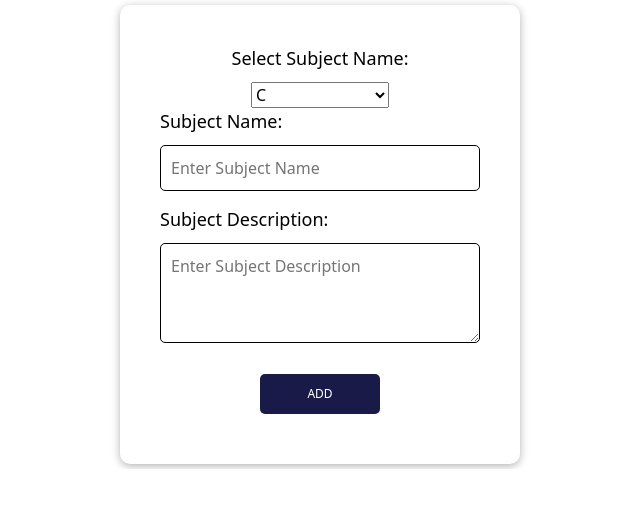
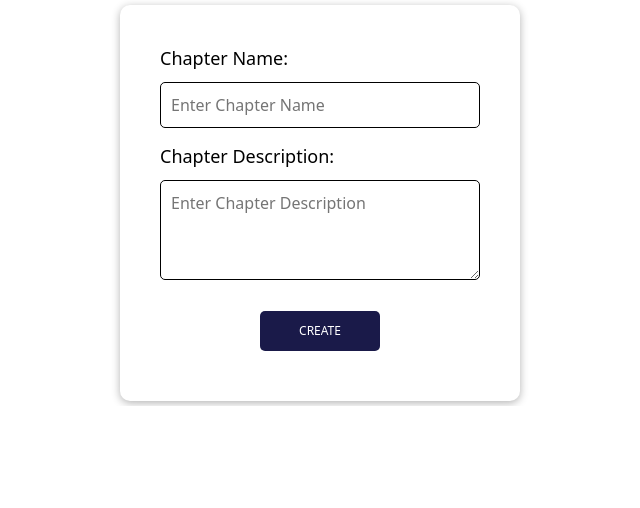
Before and after one commit to Project-Two-II/BE-Project-II, a React (Vite) app in the folder client/elabx/: page /createchapter in a window 1280 px wide. Shown: the top 508 px of the page, without its empty margins (0-640 px from the left). Built offline with nearby package versions, Linux system fonts and the light colour scheme; a web font is replaced by a local one.

Commit message:
added details

```diff
--- a/client/elabx/src/Components/AddQuestion.jsx
+++ b/client/elabx/src/Components/AddQuestion.jsx
@@ -50,13 +50,6 @@ const CreateQuestion = () => {
     <div className="formContainer">
       <form className="ipContainer" onSubmit={handleSubmit}>
         <div className="inputGroup">
-          <label htmlFor="chapter">Select Chapter Name:</label>
-          <select name="chapter" id="chapter" value={chapter} onChange={handleChapterChange} required>
-            <option value="">Select a chapter title</option>
-            {chapterTitles.map((title, index) => (
-              <option key={index} value={title}>{title}</option>
-            ))}
-          </select>
         </div>
         {questions.map((question, index) => (
           <div key={question.id} className="inputGroup">
--- a/client/elabx/src/Components/AddStudent.jsx
+++ b/client/elabx/src/Components/AddStudent.jsx
@@ -28,15 +28,7 @@ const AddStudent = () => {
     <div className="formContainer">
       <form className="ipContainer" onSubmit={handleSubmit}>
       <div className="inputGroup">
-  <label htmlFor="subject">Select Subject Name:</label>
-</div>
-<div className="inputGroup">
-  <select name="subject" id="subject" value={subject} onChange={handleSubjectChange} required>
-    <option value="">Select a subject</option>
-    <option value="C">C</option>
-    <option value="C++">C++</option>
-  </select>
-</div>
+    </div>
 
 
         <div className="inputGroup">
--- a/client/elabx/src/Components/CreateChapter.jsx
+++ b/client/elabx/src/Components/CreateChapter.jsx
@@ -1,98 +1,82 @@
-
-import React, { useState, useEffect } from 'react';
+import React, { useState } from 'react';
 import './Create.css';
 
-const CreateSubject = () => {
-  const [subject, setSubject] = useState('C');
-  const [subjects, setSubjects] = useState([{ id: 1, name: '', description: '' }]);
+const CreateChapter = () => {
+  const [chapterName, setChapterName] = useState('');
+  const [chapterDescription, setChapterDescription] = useState('');
+  const [chapters, setChapters] = useState([]);
 
-  useEffect(() => {
-    if (subjects.length === 0) {
-      setSubjects([{ id: 1, name: '', description: '' }]);
-    }
-  }, [subjects]);
-
-  const handleSubjectChange = (e) => {
-    setSubject(e.target.value);
+  const handleChapterNameChange = (e) => {
+    setChapterName(e.target.value);
   };
 
-  const handleSubjectNameChange = (index, e) => {
-    const newSubjects = [...subjects];
-    newSubjects[index].name = e.target.value;
-    setSubjects(newSubjects);
+  const handleChapterDescriptionChange = (e) => {
+    setChapterDescription(e.target.value);
   };
 
-  const handleSubjectDescriptionChange = (index, e) => {
-    const newSubjects = [...subjects];
-    newSubjects[index].description = e.target.value;
-    setSubjects(newSubjects);
-  };
-
-  const handleAddSubject = () => {
-    const newSubjects = [...subjects];
-    const newId = newSubjects.length + 1;
-    newSubjects.push({ id: newId, name: '', description: '' });
-    setSubjects(newSubjects);
-  };
-
-  const handleRemoveSubject = (index) => {
-    const newSubjects = [...subjects];
-    newSubjects.splice(index, 1);
-    setSubjects(newSubjects);
-  };
-
-  const handleSubmit = (e) => {
+  const handleCreate = (e) => {
     e.preventDefault();
 
-    const isConfirmed = window.confirm(`Are you sure you want to create the subjects for: ${subject}?`);
+    const isConfirmed = window.confirm(`Are you sure you want to create the chapters for: ${chapterName}?`);
     if (isConfirmed) {
-      console.log(`Submitted Subject: ${subject}`);
-      console.log('Submitted Subjects:');
-      subjects.forEach((subject) => {
-        console.log(`Subject ${subject.id} - Name: ${subject.name}, Description: ${subject.description}`);
+      console.log(`Submitted Chapter Name: ${chapterName}`);
+      console.log('Submitted Chapters:');
+      chapters.forEach((chapter) => {
+        console.log(`Chapter ${chapter.id} - Name: ${chapter.name}, Description: ${chapter.description}`);
       });
 
-      setSubjects([{ id: 1, name: '', description: '' }]);
+      setChapterName('');
+      setChapterDescription('');
+      setChapters([]);
     }
   };
 
   return (
     <div className="formContainer">
-      <form className="ipContainer" onSubmit={handleSubmit}>
-      <div className="inputGroup">
-  <label htmlFor="subject">Select Subject Name:</label>
-</div>
-<div className="inputGroup">
-  <select name="subject" id="subject" value={subject} onChange={handleSubjectChange} required>
-    <option value="">Select a subject</option>
-    <option value="C">C</option>
-    <option value="C++">C++</option>
-  </select>
-</div>
+      <form className="ipContainer" onSubmit={handleCreate}>
+        <div className="inputGroup">
+          <label htmlFor="chapterName">Chapter Name:</label>
+          <input
+            name="chapterName"
+            id="chapterName"
+            value={chapterName}
+            onChange={handleChapterNameChange}
+            required
+            placeholder="Enter Chapter Name"
+          />
+        </div>
 
-        {subjects.map((subject, index) => (
-          <div key={subject.id} className="subjectGroup">
+        <div className="inputGroup">
+          <label htmlFor="chapterDescription">Chapter Description:</label>
+          <textarea
+            name="chapterDescription"
+            id="chapterDescription"
+            value={chapterDescription}
+            onChange={handleChapterDescriptionChange}
+            required
+            placeholder="Enter Chapter Description"
+          />
+        </div>
+
+        {chapters.map((chapter, index) => (
+          <div key={chapter.id} className="chapterGroup">
             <div className="inputGroup">
-              <label htmlFor={`subjectName${subject.id}`}>Subject Name:</label>
+              <label htmlFor={`chapterName${chapter.id}`}>Chapter Name:</label>
               <input
-                name={`subjectName${subject.id}`}
-                id={`subjectName${subject.id}`}
-                value={subject.name}
-                onChange={(e) => handleSubjectNameChange(index, e)}
-                required
-                placeholder="Enter Subject Name"
+                name={`chapterName${chapter.id}`}
+                id={`chapterName${chapter.id}`}
+                value={chapter.name}
+                disabled
               />
             </div>
 
             <div className="inputGroup">
-              <label htmlFor={`subjectDescription${subject.id}`}>Subject Description:</label>
+              <label htmlFor={`chapterDescription${chapter.id}`}>Chapter Description:</label>
               <textarea
-                name={`subjectDescription${subject.id}`}
-                id={`subjectDescription${subject.id}`}
-                value={subject.description}
-                onChange={(e) => handleSubjectDescriptionChange(index, e)}
-                required
-                placeholder="Enter Subject Description"
+                name={`chapterDescription${chapter.id}`}
+                id={`chapterDescription${chapter.id}`}
+                value={chapter.description}
+                disabled
               />
             </div>
           </div>
@@ -100,7 +84,7 @@ const CreateSubject = () => {
 
         <div className="buttonGroup">
           <button className="btn createBtn" type="submit">
-            Add
+            Create
           </button>
         </div>
       </form>
@@ -108,4 +92,4 @@ const CreateSubject = () => {
   );
 };
 
-export default CreateSubject;
+export default CreateChapter;
--- a/client/elabx/src/Components/CreateTest.jsx
+++ b/client/elabx/src/Components/CreateTest.jsx
@@ -24,17 +24,7 @@ const CreateTest = () => {
   return (
     <div className="formContainer">
       <form className="ipContainer">
-        <div className="inputGroup">
-          <label htmlFor="question">Question:</label></div>
-
-         <div> <select name="question" id="question" value={selectedQuestion} onChange={handleQuestionChange} required>
-            <option value="printHelloWorld">Print Hello World</option>
-            <option value="sumOfTwoNumbers">Sum of 2 Numbers</option>
-          </select>
-        </div>
-
-
-        <div className="inputGroup">
+          <div className="inputGroup">
           <label htmlFor="testDescription">Source Code:</label>
           <textarea
             name="testDescription"
@@ -42,7 +32,7 @@ const CreateTest = () => {
             value={testDescription}
             onChange={handleTestDescriptionChange}
             required
-            placeholder="Enter source code description"
+            placeholder="Enter source code"
           ></textarea>
         </div>
 
--- /dev/null
+++ b/client/elabx/src/Components/QuestionDetails.jsx
@@ -0,0 +1,33 @@
+import React, { useState } from 'react';
+import './TeacherCourseDetails.css';
+import CreateTest from './CreateTest';
+
+const QuestionDetails = ({ question }) => {
+  const [showCreateTest, setShowCreateTest] = useState(false);
+  const [showEditQuestions, setShowEditQuestions] = useState(false);
+
+  const handleAddTest = () => {
+    setShowCreateTest(true);
+    setShowEditQuestions(false);
+  };
+
+  const handleEditQuestions = () => {
+    setShowCreateTest(false);
+    setShowEditQuestions(true);
+  };
+
+  return (
+    <div className="question-container">
+      <h2>{question}</h2>
+      <div className="button-container">
+        <button onClick={handleAddTest}>Add Test</button>
+        <button onClick={handleEditQuestions}>Edit</button>
+      </div>
+      {showCreateTest && (
+        <CreateTest />
+      )}
+    </div>
+  );
+};
+
+export default QuestionDetails;
--- a/client/elabx/src/Components/TeacherCourseDetails.css
+++ b/client/elabx/src/Components/TeacherCourseDetails.css
@@ -14,7 +14,7 @@
   .details-container,
   .add-student-container,
   .create-chapter-container {
-    border: 1px solid rgb(26, 26, 73;
+    border: 1px solid rgb(26, 26, 73);
     padding: 15px;
     margin-bottom: 20px;
     justify-content: right;
@@ -50,7 +50,7 @@
     padding: 10px;
     border: none;
     border-radius: 5px;
-    background-color:rgb(26, 26, 73;
+    background-color:rgb(26, 26, 73);
     color: #fff;
     cursor: pointer;
     margin-right: 10px;
@@ -62,7 +62,7 @@
   }
 
  .edit-button {
-    background-color:rgb(26, 26, 73;
+    background-color:rgb(26, 26, 73);
     color: #fff;
     border: none;
     padding: 10px 20px;
--- a/client/elabx/src/main.jsx
+++ b/client/elabx/src/main.jsx
@@ -24,6 +24,7 @@ import AddStudent from './Components/AddStudent.jsx'
 import TeacherCourseDetails from './Components/TeacherCourseDetails.jsx'
 import ErrorPage from './routes/ErrorPage.jsx'
 import ChapterDetails from './Components/ChapterDetails.jsx'
+import QuestionDetails from './Components/QuestionDetails.jsx'
 
 import "bootstrap/dist/css/bootstrap.css";
 import "remixicon/fonts/remixicon.css";
@@ -112,6 +113,11 @@ const router = createBrowserRouter([
   {
     path:"/ChapterDetails",
     element:<ChapterDetails/>
+  },
+
+  {
+    path:"/QuestionDetails",
+    element:<QuestionDetails/>
   }
 
 
```
Also changed, not shown: client/elabx/src/Components/ChapterDetails.jsx (+16 -7 lines), client/elabx/src/Components/TeacherCourseDetails.jsx (+25 -6 lines).
